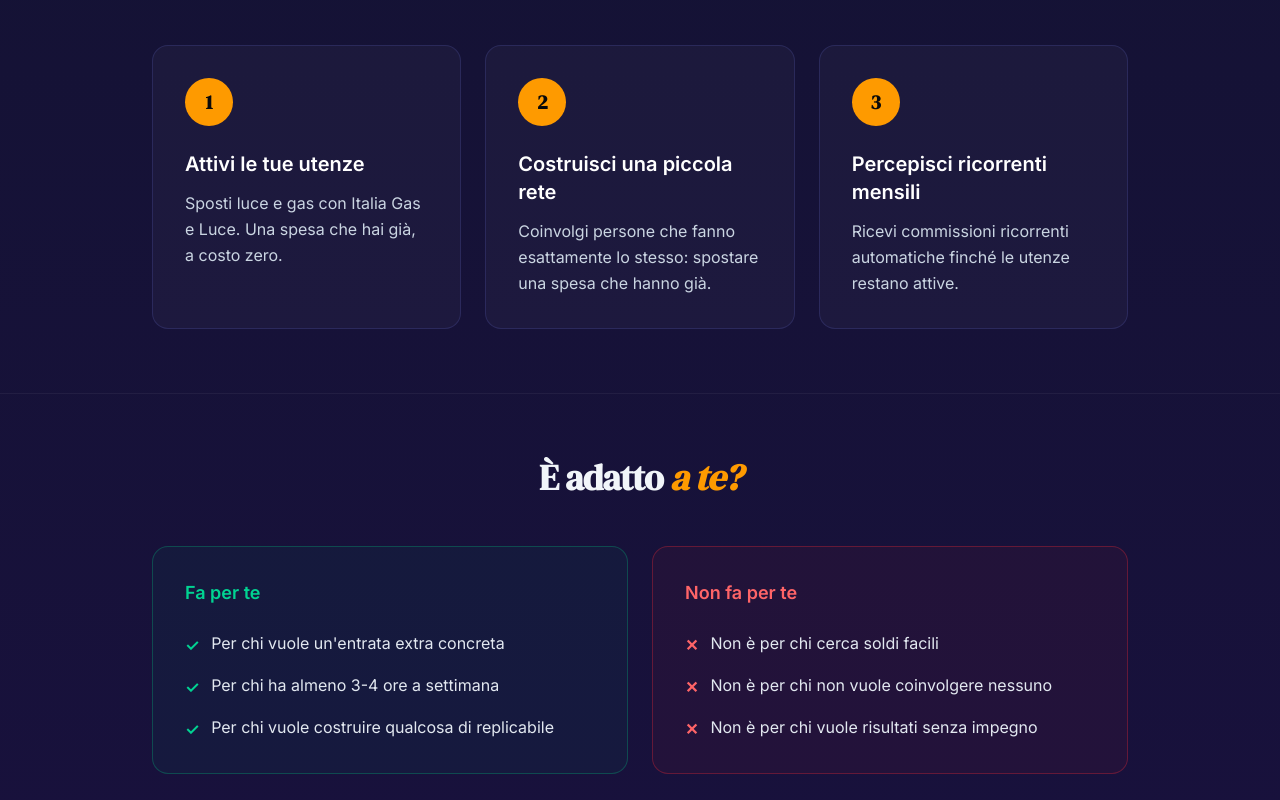
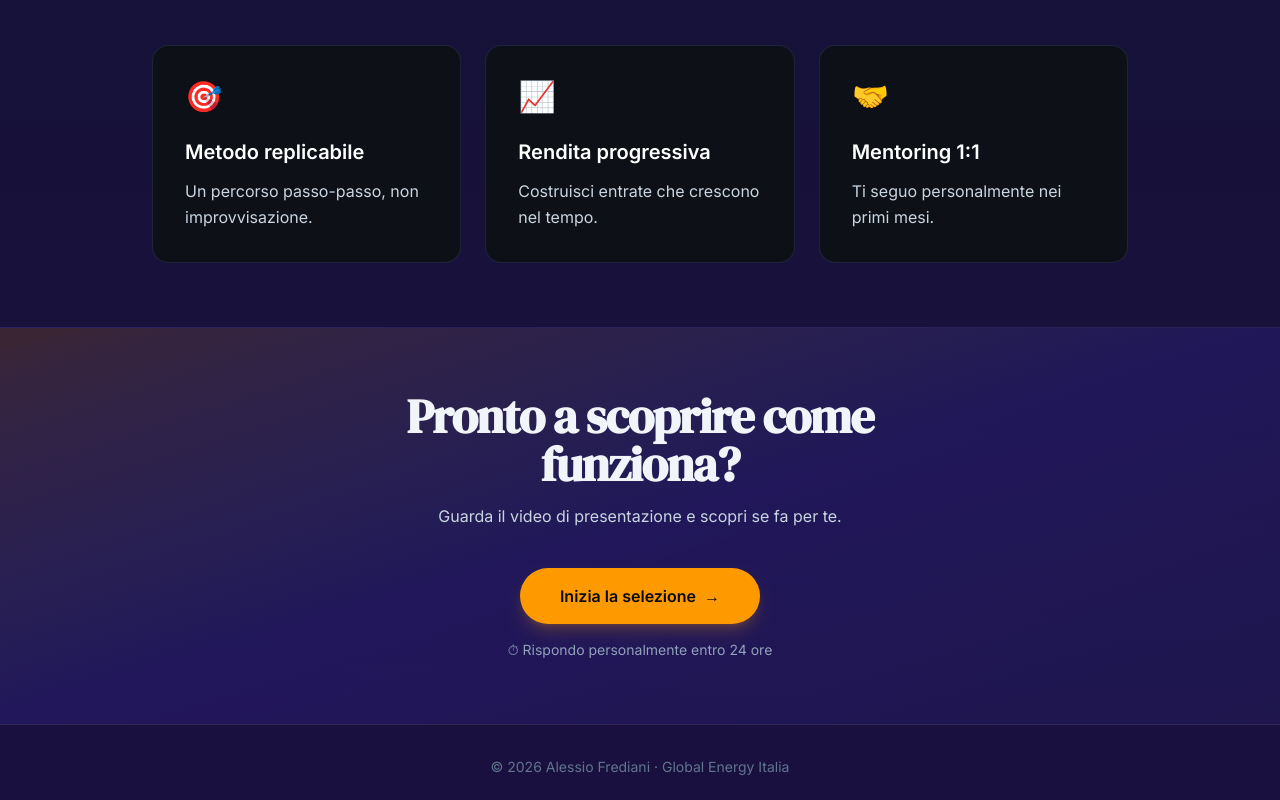
Before and after one commit to alessiofrediani0-spec/sito-alessio, a Next.js app: page / in a window 1280 px wide. Shown: the part 3200-4000 px from the top of the page. Built offline with nearby package versions, Linux system fonts and the light colour scheme.

Commit message:
sostituisce come funziona con risultati metodo

```diff
--- a/app/page.tsx
+++ b/app/page.tsx
@@ -100,34 +100,22 @@ const avatars = [
   { src: "/team/rosario.jpg", alt: "Rosario" },
 ];
 
-const steps = [
+const methodPoints = [
   {
-    n: "1",
-    title: "Attivi le tue utenze",
-    body: "Sposti luce e gas con Italia Gas e Luce. Una spesa che hai già, a costo zero.",
+    icon: "🎯",
+    title: "Metodo replicabile",
+    body: "Un percorso passo-passo, non improvvisazione.",
   },
   {
-    n: "2",
-    title: "Costruisci una piccola rete",
-    body: "Coinvolgi persone che fanno esattamente lo stesso: spostare una spesa che hanno già.",
+    icon: "📈",
+    title: "Rendita progressiva",
+    body: "Costruisci entrate che crescono nel tempo.",
   },
   {
-    n: "3",
-    title: "Percepisci ricorrenti mensili",
-    body: "Ricevi commissioni ricorrenti automatiche finché le utenze restano attive.",
+    icon: "🤝",
+    title: "Mentoring 1:1",
+    body: "Ti seguo personalmente nei primi mesi.",
   },
-];
-
-const forYou = [
-  "Per chi vuole un'entrata extra concreta",
-  "Per chi ha almeno 3-4 ore a settimana",
-  "Per chi vuole costruire qualcosa di replicabile",
-];
-
-const notForYou = [
-  "Non è per chi cerca soldi facili",
-  "Non è per chi non vuole coinvolgere nessuno",
-  "Non è per chi vuole risultati senza impegno",
 ];
 
 const teamResults = [
@@ -388,73 +376,32 @@ export default function Home() {
         </div>
       </section>
 
-      {/* COME FUNZIONA */}
+      {/* RISULTATI REALI DEL METODO */}
       <section className="border-t border-white/5">
         <div className="mx-auto max-w-5xl px-6 py-12 md:py-16">
           <h2 className="text-center font-serif text-3xl font-bold tracking-tight sm:text-4xl">
-            Come <span className="italic text-amber-500">funziona</span>
+            Risultati reali del metodo
           </h2>
           <p className="mx-auto mt-4 max-w-xl text-center text-slate-400">
-            Tre passi semplici. Nessuna vendita, nessun magazzino.
+            Quello che ottieni con costanza e impegno.
           </p>
           <div className="mt-14 grid gap-6 md:grid-cols-3">
-            {steps.map((step) => (
+            {methodPoints.map((point) => (
               <div
-                key={step.n}
-                className="rounded-2xl border border-indigo-400/15 bg-white/[0.03] p-8 transition-colors hover:border-amber-500/30"
+                key={point.title}
+                className="rounded-2xl border border-indigo-400/15 bg-[#0d1117] p-8 transition-colors hover:border-amber-500/30"
               >
-                <div className="flex h-12 w-12 items-center justify-center rounded-full bg-amber-500 font-serif text-xl font-bold text-neutral-950">
-                  {step.n}
+                <div className="text-3xl" aria-hidden>
+                  {point.icon}
                 </div>
                 <h3 className="mt-6 text-xl font-semibold text-white">
-                  {step.title}
+                  {point.title}
                 </h3>
                 <p className="mt-3 text-base leading-relaxed text-slate-300">
-                  {step.body}
+                  {point.body}
                 </p>
               </div>
             ))}
-          </div>
-        </div>
-      </section>
-
-      {/* PER CHI È / NON È */}
-      <section className="border-t border-white/5">
-        <div className="mx-auto max-w-5xl px-6 py-12 md:py-16">
-          <h2 className="text-center font-serif text-3xl font-bold tracking-tight sm:text-4xl">
-            È adatto <span className="italic text-amber-500">a te?</span>
-          </h2>
-          <div className="mt-12 grid gap-6 md:grid-cols-2">
-            <div className="rounded-2xl border border-emerald-500/30 bg-emerald-500/5 p-8">
-              <h3 className="text-lg font-semibold text-emerald-400">
-                Fa per te
-              </h3>
-              <ul className="mt-6 space-y-4">
-                {forYou.map((item) => (
-                  <li key={item} className="flex gap-3 text-slate-200">
-                    <span aria-hidden className="mt-0.5 font-bold text-emerald-400">
-                      ✓
-                    </span>
-                    <span>{item}</span>
-                  </li>
-                ))}
-              </ul>
-            </div>
-            <div className="rounded-2xl border border-red-500/30 bg-red-500/5 p-8">
-              <h3 className="text-lg font-semibold text-red-400">
-                Non fa per te
-              </h3>
-              <ul className="mt-6 space-y-4">
-                {notForYou.map((item) => (
-                  <li key={item} className="flex gap-3 text-slate-200">
-                    <span aria-hidden className="mt-0.5 font-bold text-red-400">
-                      ✕
-                    </span>
-                    <span>{item}</span>
-                  </li>
-                ))}
-              </ul>
-            </div>
           </div>
         </div>
       </section>
```
Also changed, not shown: .claude/settings.local.json.
